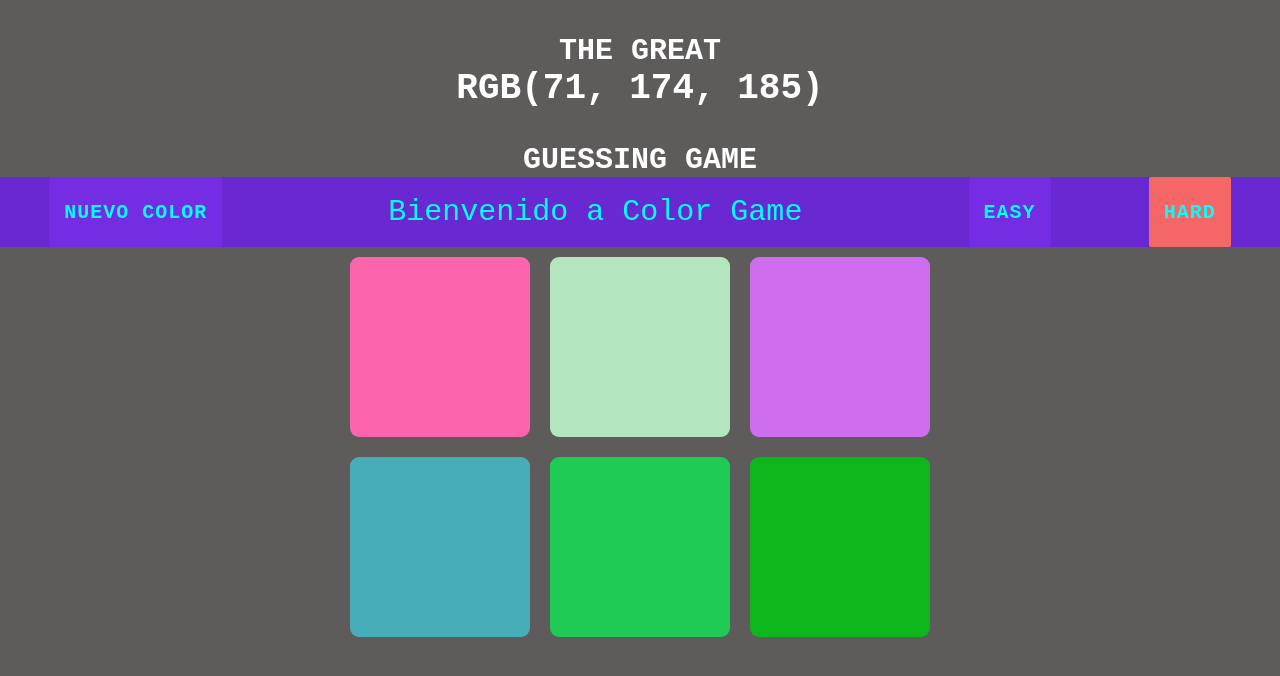
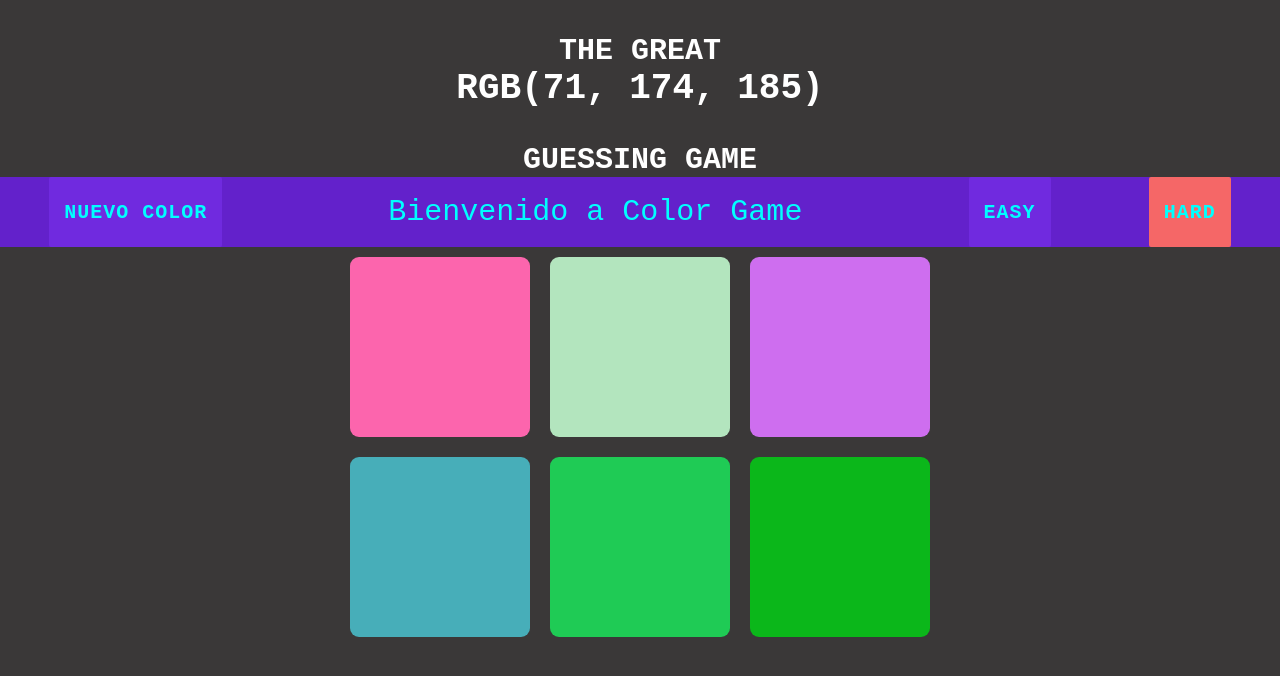
Before and after one commit to joacu/ColorGame, a plain HTML site: page index.html in a window 1280 px wide. Drawn offline with Linux system fonts and the light colour scheme.

Commit message:
actualizacion background

```diff
--- a/estilos.css
+++ b/estilos.css
@@ -4,11 +4,11 @@
     padding: 0;
 }
 body {
-    background-color: #5e5b5b;
+    background-color: #3a3838;
     /*background-image: url(img/explosioncolor.jpg);*/
     background-repeat: no-repeat;
     font-family: monospace;
-    color: rgb(255, 255, 255);
+    color: white;
  }
 /* Div Colores */
 .square {
```
